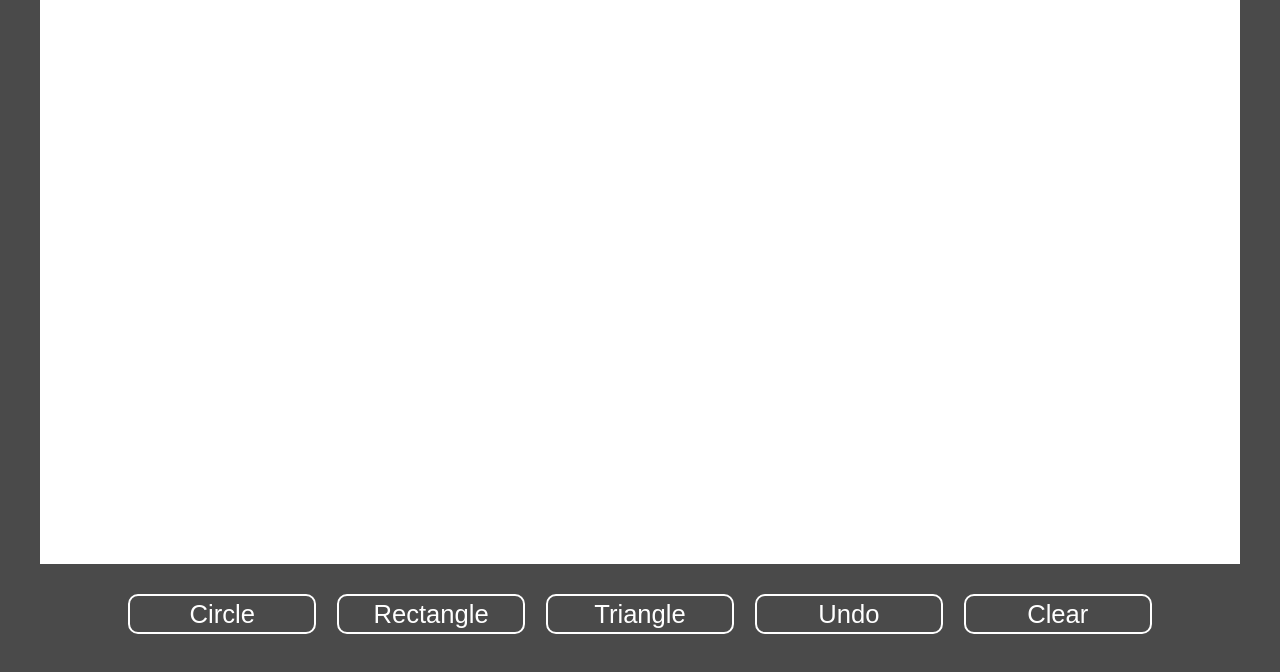
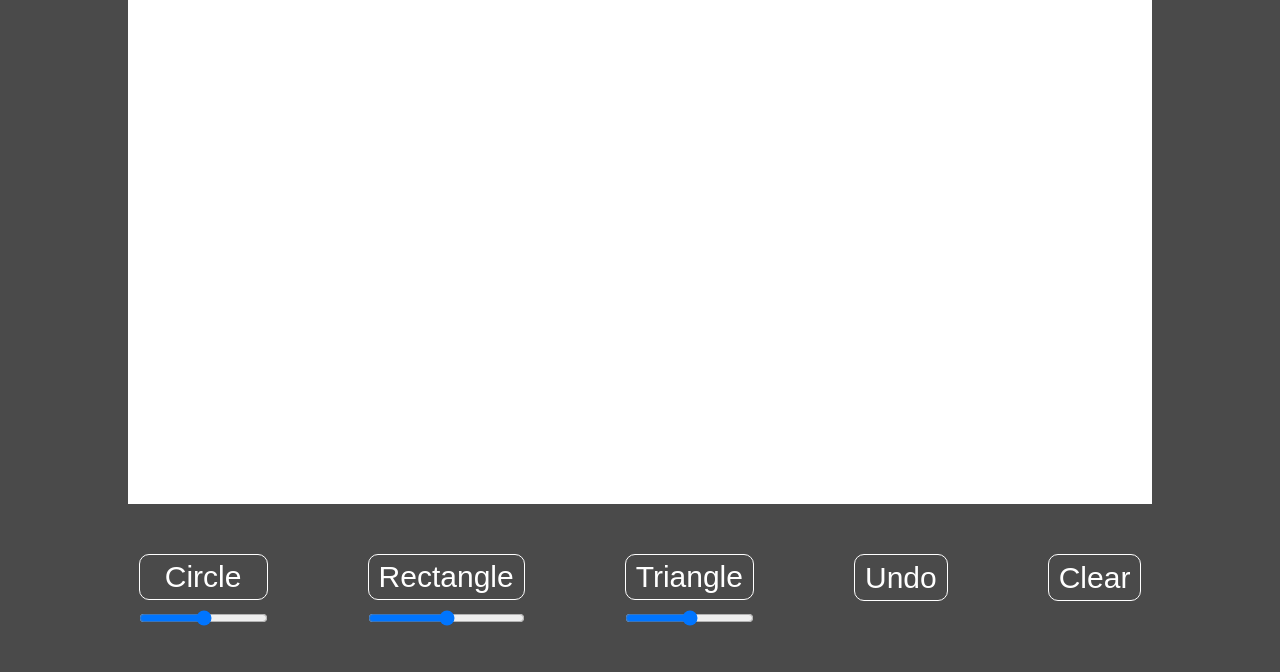
Before and after one commit to KamaliSepanta84/Canvas-Assignment, a plain HTML site: page index.html in a window 1280 px wide. Shown: the part 126-798 px from the top of the page. Drawn offline with Linux system fonts and the light colour scheme.

Commit message:
updated html and css

```diff
--- a/css/style.css
+++ b/css/style.css
@@ -12,43 +12,103 @@ html{
     margin:1%;
 }
 body {
+    margin-top: 20px;
     display: flex;
     flex-direction: column;
     align-items: center;
     justify-content: center;
-    overflow: hidden;
     height: 100%;
     background-color: rgb(74, 74, 74);
 }
 h1{
     color: white;
 }
-#designButtons{
-    width: 80%;
-    height: 5%;
+
+#designButtons-container{
     display: flex;
-    align-items: center;
-    justify-content: center;
-    gap: 2%;
-}
-#designButtons > button{
-    width: 20%;
-    height: 100%;
-    border: 2px solid white;
-    border-radius: 10px;
-    font-size: 2vw;
-    background-color: rgb(74, 74, 74);
-    color: white;
-    transition: all 0.3s ease-in-out;
+    justify-content: space-between;
+    gap: 100px;
+    margin: 20px 0;
 }
 
-#designButtons > button:hover,#designButtons > button:focus {
-    background-color: white;
-    color: black;
-
+#circle-container{
+    display: flex;
+    flex-direction: column;
 }
 
-.active{
+#circle-container button{
+    width: 100%;
+    font-size: 30px;
+    background-color: rgb(74, 74, 74);
+    box-shadow: none;
+    color: white;
+    padding: 5px 10px;
+    border: 1px solid white;
+    border-radius: 10px;
+}
+
+#rectangle-container{
+    display: flex;
+    flex-direction: column;
+}
+
+#rectangle-container button{
+    width: 100%;
+    font-size: 30px;
+    background-color: rgb(74, 74, 74);
+    box-shadow: none;
+    color: white;
+    padding: 5px 10px;
+    border: 1px solid white;
+    border-radius: 10px;
+}
+
+
+#triangle-container{
+    display: flex;
+    flex-direction: column;
+}
+
+#triangle-container button{
+    width: 100%;
+    font-size: 30px;
+    background-color: rgb(74, 74, 74);
+    box-shadow: none;
+    color: white;
+    padding: 5px 10px;
+    border: 1px solid white;
+    border-radius: 10px;
+}
+
+#undoButton{
+    font-size: 30px;
+    background-color: rgb(74, 74, 74);
+    box-shadow: none;
+    color: white;
+    padding: 0 10px;
+    border: 1px solid white;
+    height: 65%;
+    border-radius: 10px;
+}
+
+#clearButton{
+    font-size: 30px;
+    background-color: rgb(74, 74, 74);
+    box-shadow: none;
+    color: white;
+    padding: 0 10px;
+    border: 1px solid white;
+    height: 65%;
+    border-radius: 10px;
+}
+
+input[type=range]{
+    margin-top: 10px;
+}
+
+#circle-container button:hover, #rectangle-container button:hover,
+ #triangle-container button:hover, #clearButton:hover,
+ #undoButton:hover{
+    color: black;
     background-color: white;
-    color: black;
-}
+ }
--- a/index.html
+++ b/index.html
@@ -13,12 +13,24 @@
 
   <body>
     <h1>Canvas Test Bed</h1>
-    <canvas id="testCanvas" width = 1200 height= 600></canvas>
+    <canvas id="testCanvas" width = 1024 height= 512></canvas>
     <br/>
-    <div id="designButtons">
-      <button id="circle">Circle</button>
-      <button id="rectangle">Rectangle</button>
-      <button id="triangle">Triangle</button>
+    <div id="designButtons-container">
+      <div id="circle-container">
+        <button id="circle">Circle</button>
+        <input type="range" min="5", max="100">
+      </div>
+
+      <div id="rectangle-container">
+        <button id="rectangle">Rectangle</button>
+        <input type="range" min="5", max="100">
+      </div>
+
+      <div id="triangle-container">
+        <button id="triangle">Triangle</button>
+        <input type="range" min="5", max="100">
+      </div>
+
       <button id="undoButton">Undo</button>
       <button id = "clearButton">Clear</button>
     </div>
```
